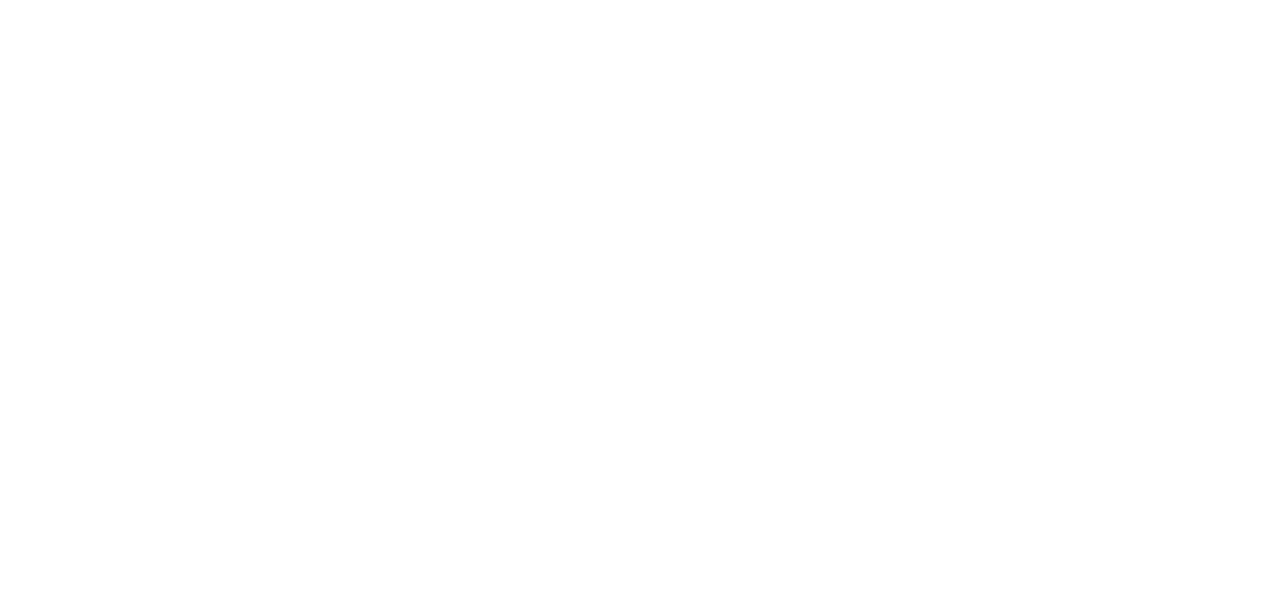
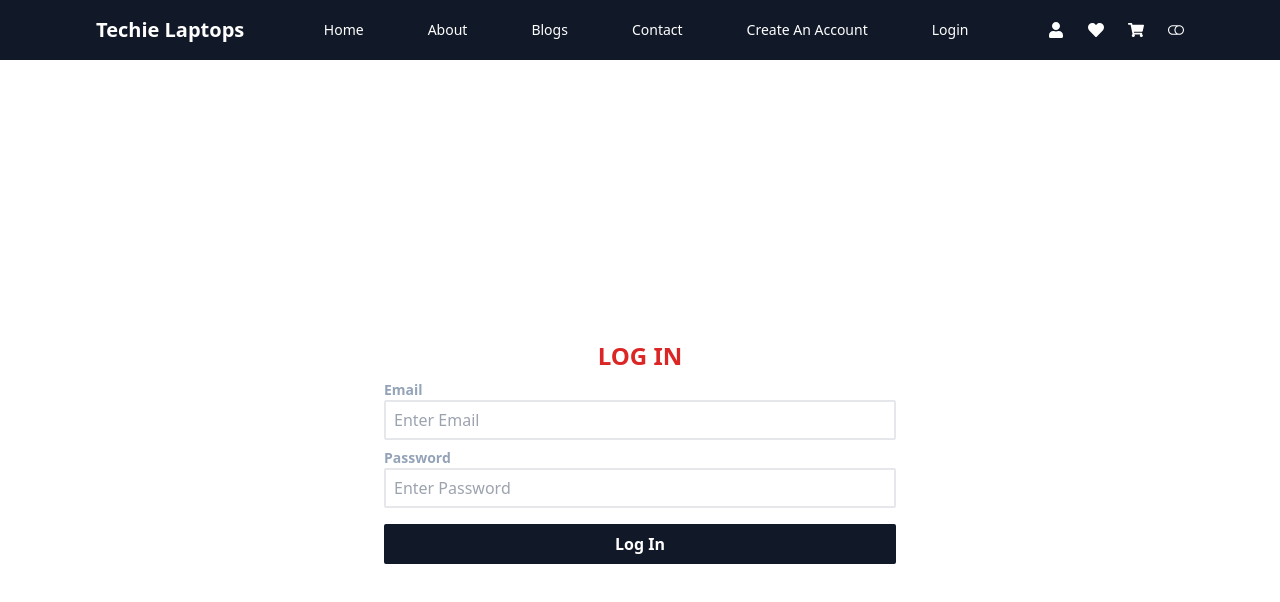
Before and after one commit to Kene10-codes/laptops-showroom, a React (Create React App) app in the folder client/: page /login in a window 1280 px wide. Before the commit this address had no page. Shown: the top 602 px of the page. Built offline with nearby package versions, Linux system fonts and the light colour scheme.

Commit message:
Developed the Login UI

```diff
--- a/client/src/App.js
+++ b/client/src/App.js
@@ -1,12 +1,13 @@
 import { Suspense, lazy, useContext } from 'react'
 import { Routes, Route } from 'react-router-dom'
+import Login from './pages/login'
+import About from './pages/about'
+import Blog from './pages/blog'
+import Contact from './pages/contact'
+import ForgotPassword from './pages/forgotPassword'
+import Register from './pages/register'
 
 const Home = lazy(() => import('./pages/home'))
-const About = lazy(() => import('./pages/about'))
-const Blog = lazy(() => import('./pages/blog'))
-const Contact = lazy(() => import('./pages/contact'))
-const ForgotPassword = lazy(() => import('./pages/forgotPassword'))
-const Register = lazy(() => import('./pages/register'))
 
 function App() {
     return (
@@ -23,6 +24,7 @@
                     <Route path="/about" element={<About />} />
                     <Route path="/blog" element={<Blog />} />
                     <Route path="/contact" element={<Contact />} />
+                    <Route path="/login" element={<Login />} />
                     <Route path="/create-account" element={<Register />} />
                     <Route
                         path="forgot-password"
--- a/client/src/components/button.js
+++ b/client/src/components/button.js
@@ -1,6 +1,6 @@
 export default function ReusableButton({ value, handleSubmit }) {
     return (
-        <div className="text-center bg-gray-900 text-white font-semibold font-md py-2 my-4">
+        <div className="text-center bg-gray-900 text-white font-semibold font-md py-2 my-4 rounded-sm">
             <button onClick={handleSubmit}>{value}</button>
         </div>
     )
--- a/client/src/components/input.js
+++ b/client/src/components/input.js
@@ -16,7 +16,7 @@
                 {label}
             </label>
             <input
-                className="rounded-sm border-2 border-inherit pr-4 pl-2 w-full"
+                className="rounded-sm border-2 border-inherit pr-4 pl-2 w-full h-10"
                 type={type}
                 id={otherProps.id}
                 value={value}
--- a/client/src/pages/login.js
+++ b/client/src/pages/login.js
@@ -0,0 +1,72 @@
+import React, { useContext, useState } from 'react'
+import ReusableInput from '../components/input'
+import ReusableButton from '../components/button'
+import Navbar from '../components/navbar'
+import { ThemeContext } from '../context/Theme'
+import { registerUser } from '../services/api'
+
+const Login = () => {
+    const [password, setPassword] = useState('')
+    const [email, setEmail] = useState('')
+    const [error, setError] = useState('')
+    const [success, setSuccess] = useState(false)
+
+    const { theme } = useContext(ThemeContext)
+    // HANDLE CHANGE FUNCTION
+    const handleChange = (e) => {
+        const { email, password, error } = e.target
+
+        setPassword(password)
+        setEmail(email)
+        setError(error)
+    }
+
+    const handleSubmit = async (e) => {
+        e.preventDefault()
+
+        await registerUser('POST', 'api/user/login ', {
+            email: email,
+            password: password,
+        })
+    }
+
+    return (
+        <div className={theme ? 'bg-black' : 'bg-transparent'}>
+            <Navbar />
+            <div className="flex flex-col min-h-screen justify-center items-center">
+                <div className="w-2/5">
+                    <h2 className="text-2xl text-center text-red-600 uppercase font-bold">
+                        Log In{' '}
+                    </h2>
+
+                    <ReusableInput
+                        type="email"
+                        label={'Email'}
+                        value={email}
+                        handleChange={handleChange}
+                        error={error ? 'Email is required' : ''}
+                        placeholder={'Enter Email'}
+                        required
+                    />
+
+                    <ReusableInput
+                        type="password"
+                        label={'Password'}
+                        value={password}
+                        handleChange={handleChange}
+                        placeholder={'Enter Password'}
+                        error={error ? 'Password is required' : ''}
+                        required
+                    />
+                    <ReusableButton
+                        handleSubmit={handleSubmit}
+                        value={'Log In'}
+                    />
+                    {success ? <h4>User successfully logged in</h4> : ''}
+                </div>
+            </div>
+        </div>
+    )
+}
+
+export default Login
```
